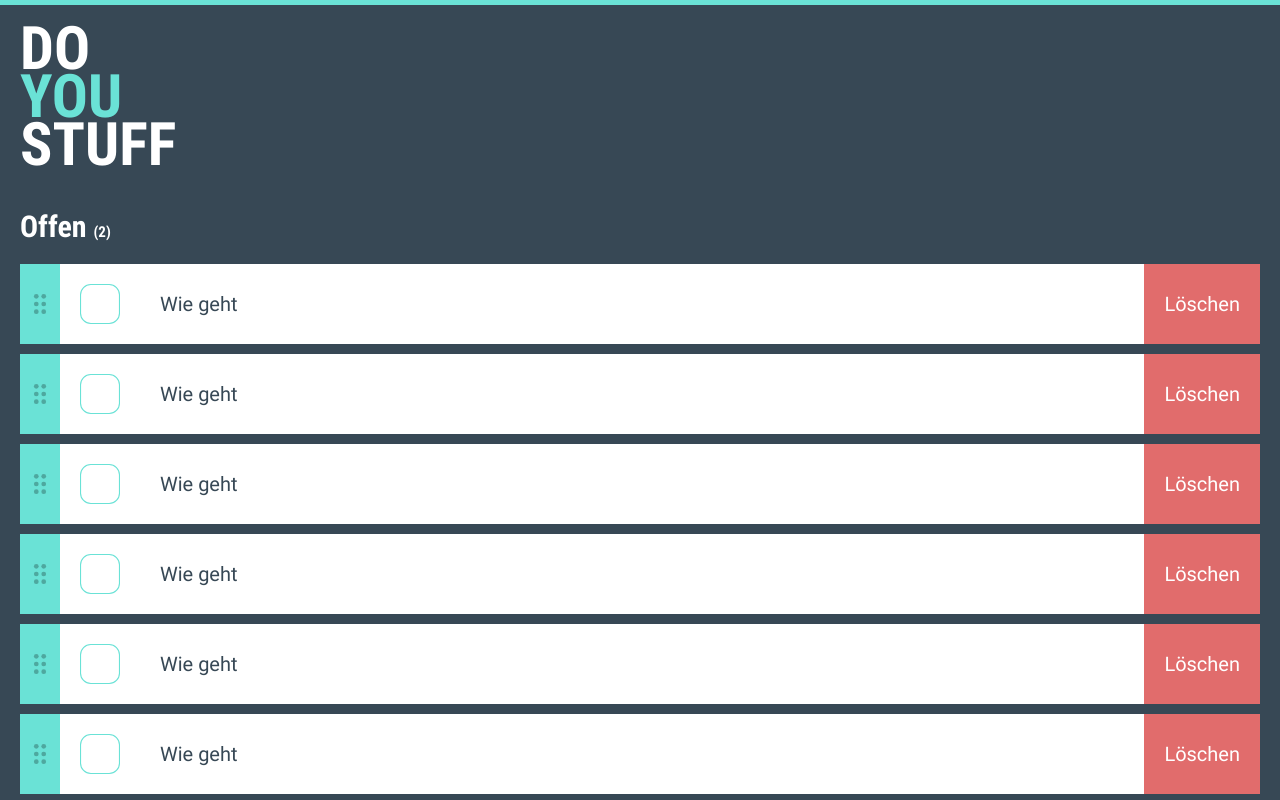
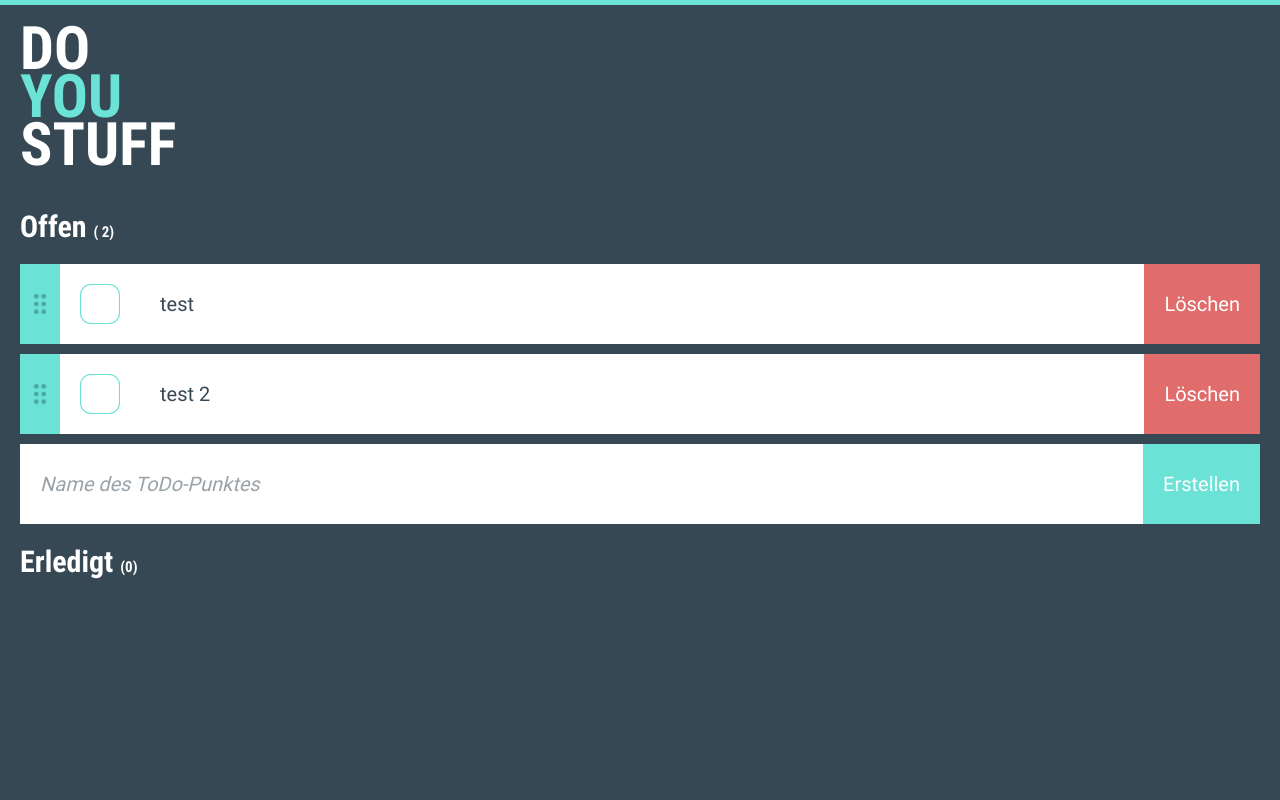
Before and after one commit to Belan-Mihail/angular-todo, an Angular app: page / in a window 1280 px wide. Shown: the top 800 px of the page. Built offline with nearby package versions, Linux system fonts and the light colour scheme.

Commit message:
add logic to create, edit and delete todo element

```diff
--- a/src/app/_interface/eventping.ts
+++ b/src/app/_interface/eventping.ts
@@ -1,2 +1,6 @@
-export interface Eventping {
+import { Todo } from "./todo";
+
+export interface EventPing {
+    label: string,
+    objekt: Todo,
 }
--- a/src/app/_template/template-todo-form/template-todo-form.component.ts
+++ b/src/app/_template/template-todo-form/template-todo-form.component.ts
@@ -1,5 +1,6 @@
-import { Component, OnInit } from '@angular/core';
+import { Component, OnInit, Output, EventEmitter } from '@angular/core';
 import { Todo } from '../../_interface/todo';
+import { EventPing } from '../../_interface/eventping';
 
 @Component({
   selector: 'app-template-todo-form',
@@ -10,6 +11,7 @@
 
 
   public ToDo:Todo
+  @Output() ping: EventEmitter<Todo> = new EventEmitter<Todo>()
 
   constructor() {
     this.ToDo = {
@@ -26,7 +28,7 @@
 
   public createToDo(event?: any): void {
 
-    console.log(this.ToDo)
+    this.ping.emit(this.ToDo)
     this.ToDo = {
       id: undefined,
       label: undefined,
--- a/src/app/_template/template-todo/template-todo.component.ts
+++ b/src/app/_template/template-todo/template-todo.component.ts
@@ -1,5 +1,6 @@
-import { Component, OnInit } from '@angular/core';
+import { Component, OnInit, Input, Output, EventEmitter } from '@angular/core';
 import { Todo } from '../../_interface/todo';
+import { EventPing } from '../../_interface/eventping';
 
 @Component({
   selector: 'app-template-todo',
@@ -8,15 +9,11 @@
 })
 export class TemplateTodoComponent implements OnInit {
 
-    public ToDo:Todo
+    @Input() ToDo:Todo
+    @Output() ping: EventEmitter<any> = new EventEmitter<any>()
 
     constructor() {
-      this.ToDo = {
-        id: 1,
-        label: 'Wie geht',
-        status: false,
-        position: 1
-      }
+
     }
 
     ngOnInit(): void {
@@ -25,14 +22,27 @@
 
     public changeCheck(event?: any): void {
       this.ToDo.status = !this.ToDo.status
+      const eventObject: EventPing = {
+        label: 'check',
+        objekt: this.ToDo
+      }
+      this.ping.emit(eventObject)
     }
 
     public changeLabel(event?: any): void {
-      console.log(this.ToDo.label)
+      const eventObject: EventPing = {
+        label: 'label',
+        objekt: this.ToDo
+      }
+      this.ping.emit(eventObject)
     }
 
     public deleteToDo(event?: any): void {
-      console.log(this.ToDo.id)
+      const eventObject: EventPing = {
+        label: 'delete',
+        objekt: this.ToDo
+      }
+      this.ping.emit(eventObject)
     }
 
 
--- a/src/app/page-list/page-list.component.html
+++ b/src/app/page-list/page-list.component.html
@@ -1,20 +1,15 @@
 <app-template-header></app-template-header>
 <div class="list-view">
-    <h4 (click)="toDoShow=!toDoShow">Offen <span>(2)</span></h4>
+    <h4 (click)="toDoShow=!toDoShow">Offen <span>( {{todos$.length }})</span></h4>
     <div *ngIf="toDoShow" class="todo-elements">
-        <app-template-todo></app-template-todo>
-        <app-template-todo></app-template-todo>
-        <app-template-todo></app-template-todo>
-        <app-template-todo></app-template-todo>
-        <app-template-todo></app-template-todo>
-        <app-template-todo></app-template-todo>
+        <app-template-todo (ping)="update($event)" [ToDo]="ToDooo" *ngFor="let ToDooo of todos$"></app-template-todo>
+
     </div>
-    <app-template-todo-form>
+    <app-template-todo-form (ping)="create($event)">
 
     </app-template-todo-form>
-    <h4 (click)="toDoDoneShow=!toDoDoneShow">Erledigt <span>(2)</span></h4>
+    <h4 (click)="toDoDoneShow=!toDoDoneShow">Erledigt <span>({{todosdone$.length}})</span></h4>
     <div *ngIf="toDoDoneShow" class="todo-elements">
-        <app-template-todo></app-template-todo>
-        <app-template-todo></app-template-todo>
+        <app-template-todo (ping)="update($event)" [ToDo]="ToDooo" *ngFor="let ToDooo of todosdone$"></app-template-todo>
     </div>
 </div>
--- a/src/app/page-list/page-list.component.ts
+++ b/src/app/page-list/page-list.component.ts
@@ -1,4 +1,6 @@
 import { Component, OnInit } from '@angular/core';
+import { Todo } from '../_interface/todo';
+import { EventPing } from '../_interface/eventping';
 
 @Component({
   selector: 'app-page-list',
@@ -9,14 +11,76 @@
 
     public toDoShow: boolean;
     public toDoDoneShow: boolean;
+    public todos$: Todo[];
+    public todosdone$: Todo[]
 
     constructor() {
       this.toDoShow = true
       this.toDoDoneShow = false
+      this.todos$ = [
+        {
+          id: 0,
+          label: 'test',
+          status: false,
+          position: 1
+        },
+        {
+          id: 1,
+          label: 'test 2',
+          status: false,
+          position: 2
+        }
+      ]
+      this.todosdone$ = []
     }
 
     ngOnInit(): void {
 
     }
 
+    public create(event:Todo) : void {
+      event.position = this.todos$.length + 1
+      this.todos$.push(event)
+      console.log(this.todos$)
+    }
+
+    public update(event:EventPing): void {
+      if ('check' === event.label) {
+        if (!event.objekt.status) {
+          this.todosdone$.splice(this.todosdone$.indexOf(event.objekt), 1)
+          this.todos$.push(event.objekt)
+        } else {
+          this.todos$.splice(this.todos$.indexOf(event.objekt), 1)
+          this.todosdone$.push(event.objekt)
+        }
+      }
+      if ('delete' === event.label) {
+        if (event.objekt.status) {
+          this.todosdone$.splice(this.todosdone$.indexOf(event.objekt), 1)
+
+        } else {
+          this.todos$.splice(this.todos$.indexOf(event.objekt), 1)
+
+        }
+      }
+      if ('label' === event.label) {
+        if (event.objekt.status) {
+          this.todosdone$.forEach((toDo:Todo) => {
+            if (toDo.id === event.objekt.id) {
+              toDo.label = event.objekt.label
+            }
+          })
+
+        } else {
+          this.todos$.forEach((toDo:Todo) => {
+            if (toDo.id === event.objekt.id) {
+              toDo.label = event.objekt.label
+            }
+          })
+
+
+        }
+      }
+    }
+
 }
```
